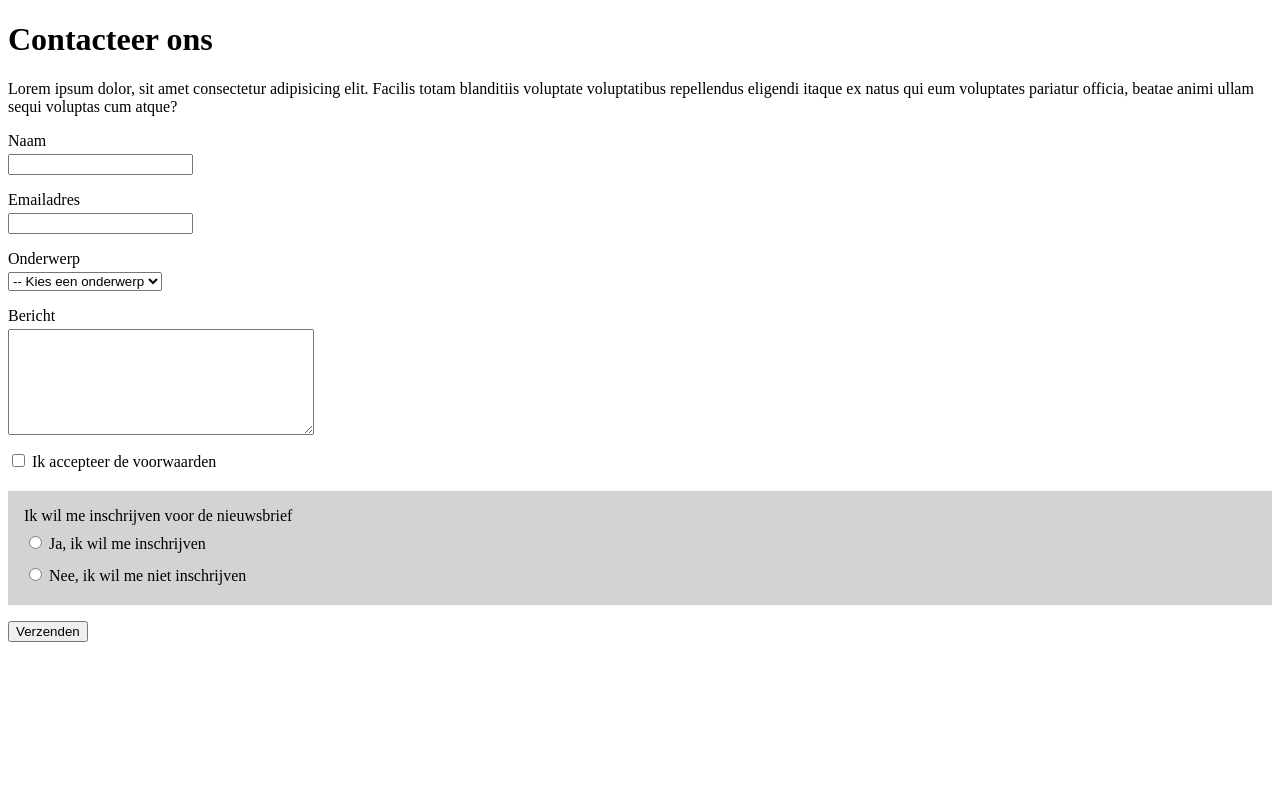
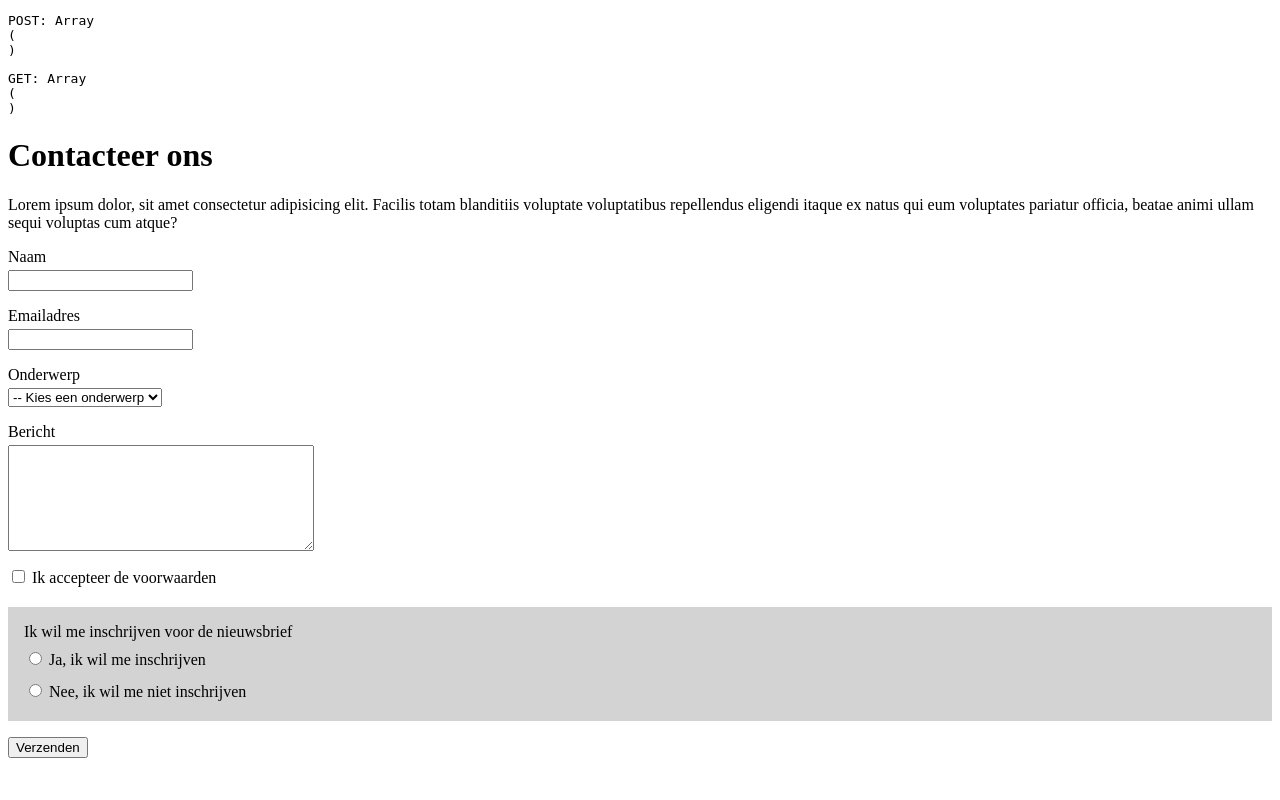
Before and after one commit to blempenscvodeverdieping/fuw-2526-php1, a PHP site: page /oefening1.php in a window 1280 px wide. Run offline with PHP 8.4, Linux system fonts and the light colour scheme.

Commit message:
Update oefening1.php

```diff
--- a/formulieren/oefening1.php
+++ b/formulieren/oefening1.php
@@ -7,12 +7,20 @@
 	<link rel="stylesheet" href="oefening1.css">
 </head>
 <body>
+<?php
+// Tijdelijk: weghalen in productieomgeving
+?>
+    <pre>POST: <?php print_r($_POST); ?></pre>
+    <pre>GET: <?php print_r($_GET); ?></pre>
 
     <h1>Contacteer ons</h1>
     <p>
         Lorem ipsum dolor, sit amet consectetur adipisicing elit. Facilis totam blanditiis voluptate voluptatibus repellendus eligendi itaque ex natus qui eum voluptates pariatur officia, beatae animi ullam sequi voluptas cum atque?
     </p>
 
+<?php
+// probeer ook eens de "get" methode
+?>
     <form action="" method="post">
         <div>
             <label for="naam">Naam</label>
@@ -45,10 +53,10 @@
             <label>Ik wil me inschrijven voor de nieuwsbrief</label>
             <div>
                 <label>
-                    <input type="radio" name="nieuwsbrief" id="nieuwsbrief"> Ja, ik wil me inschrijven
+                    <input type="radio" name="nieuwsbrief" id="nieuwsbrief_ja"> Ja, ik wil me inschrijven
                 </label>
                 <label>
-                    <input type="radio" name="nieuwsbrief" id="nieuwsbrief"> Nee, ik wil me niet inschrijven
+                    <input type="radio" name="nieuwsbrief" id="nieuwsbrief_nee"> Nee, ik wil me niet inschrijven
                 </label>
             </div>
         </div>
```
